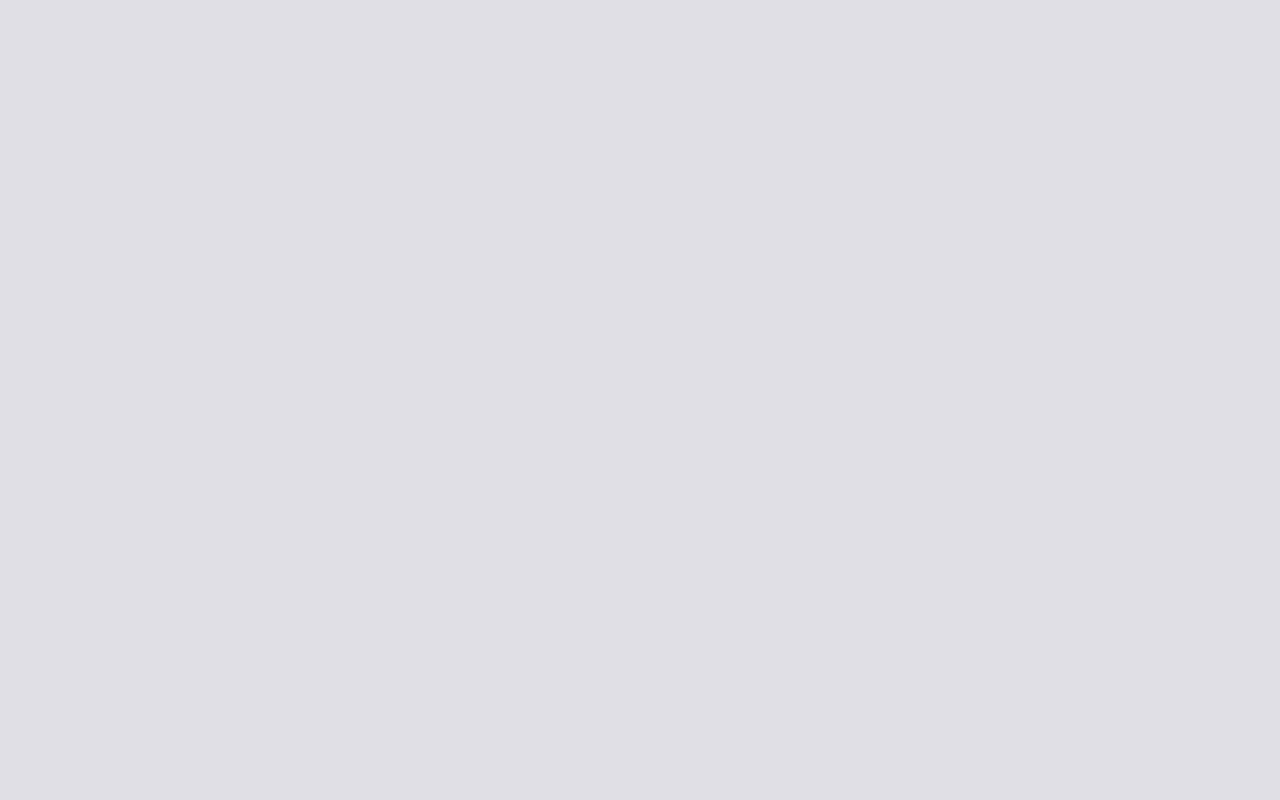
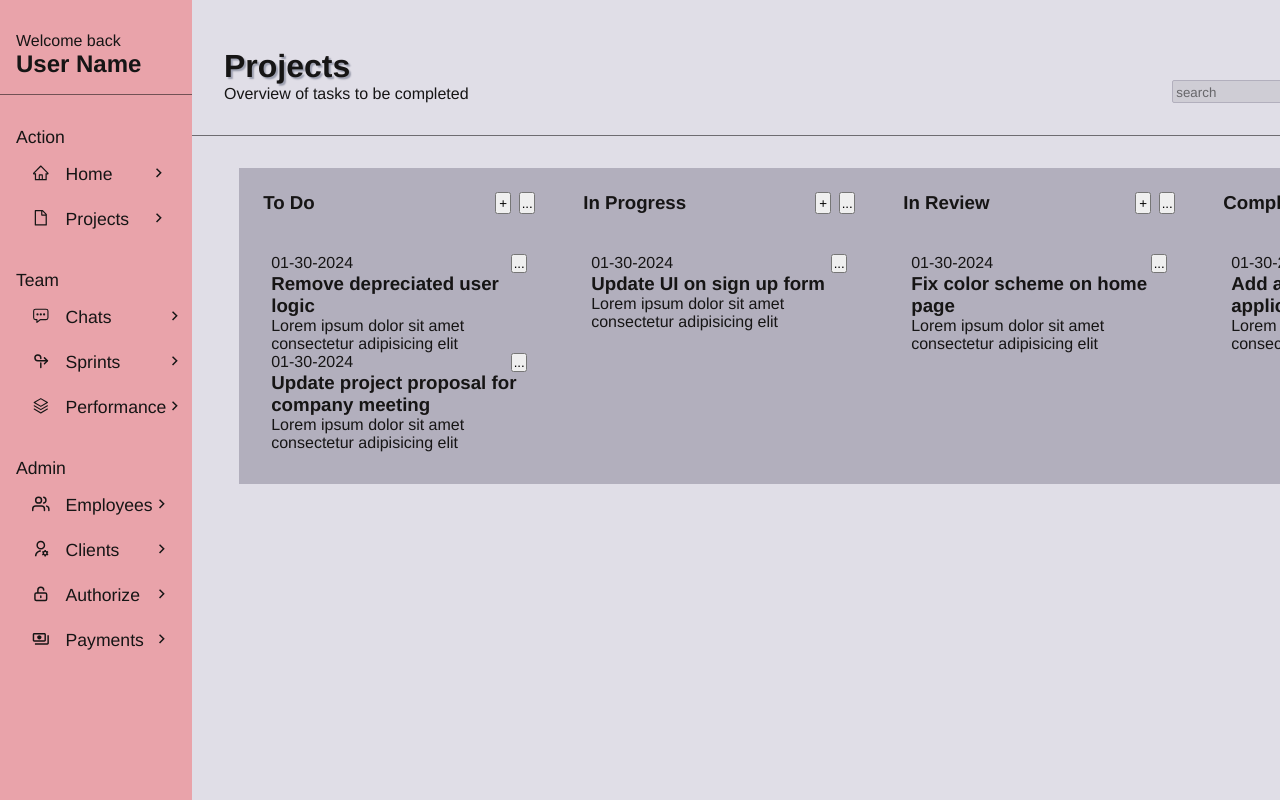
Before and after one commit to womsly/split-scope, a React app: page /project in a window 1280 px wide. Before the commit this address had no page. Built offline with nearby package versions, Linux system fonts and the light colour scheme; the HTML template or start-up script is replaced by a standard one.

Commit message:
add project to routes

```diff
--- a/src/components/CustomRouter.jsx
+++ b/src/components/CustomRouter.jsx
@@ -1,8 +1,7 @@
 import React, { useState } from 'react';
 import { Routes, Route, useLocation } from 'react-router-dom';
 import { AnimatePresence } from 'framer-motion';
-import { Home } from '../pages'
-
+import { Home, Project } from '../pages'
 function CustomRouter() {
   const location = useLocation();
   return (
@@ -10,6 +9,7 @@ function CustomRouter() {
       {/* providers listed here to wrap routes */}
         <Routes location={location} key={location.pathname}>
           <Route path="/" element={<Home />} />
+          <Route path='/project' element={<Project />} />
         </Routes>
       {/* closing provider tags */}
     </AnimatePresence>
```
